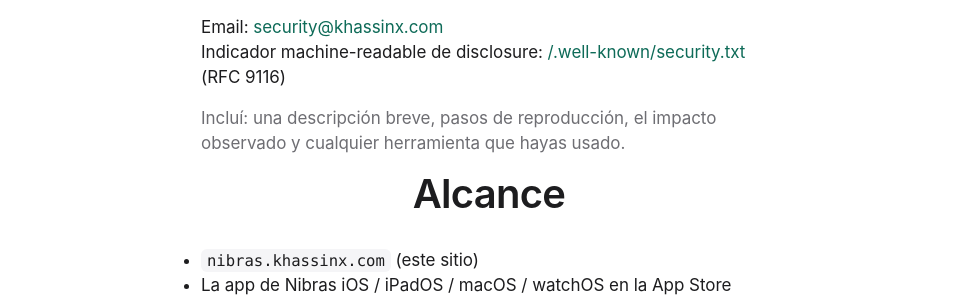
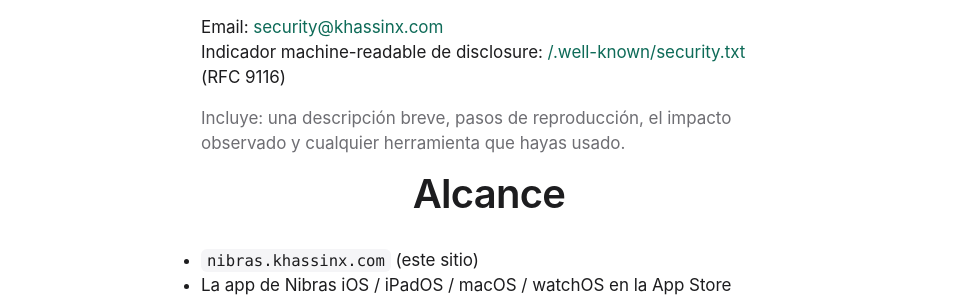
Before and after one commit to KhassinX/nibras-web, a Jekyll site: the page built from es/security/index.html, in a window 1280 px wide and 900 px high, scrolled down 463 px. Shown: the part 152-452 px from the top of the window, without its empty margins (151-1128 px from the left). Built offline with Jekyll 4.4.1, drawn with Linux system fonts in a browser that asks for light colours.

Commit message:
fix(es): la pagina de seguridad voseaba, y era el unico caso vivo del portafolio
"Incluí:" -> "Incluye:". La norma del portafolio es espanol neutral sin voseo, y la pagina equivalente de Lampas ya decia "Incluye": el defecto no era de criterio, era una sola pagina que se quedo atras.

Como se encontro, que es lo que vale anotar: el verificador de publicacion escanea la copia congelada del monorepo, no el sitio publicado. De los 12 casos de voseo que veia ahi, 11 ya estaban corregidos en produccion -- y el unico que si estaba vivo, este, no lo reportaba. Falso positivo y falso negativo por la misma causa. Se descubrio descargando y leyendo las paginas vivas.

Co-Authored-By: Claude Opus 5 <noreply@anthropic.com>

Claude-Session: https://claude.ai/code/session_01BZvyXnpSWsoagqbD6bN21o

```diff
--- a/es/security/index.html
+++ b/es/security/index.html
@@ -21,7 +21,7 @@ canonical_es: /es/security/
       Email: <a href="mailto:security@khassinx.com">security@khassinx.com</a><br>
       Indicador machine-readable de disclosure: <a href="/.well-known/security.txt">/.well-known/security.txt</a> (RFC 9116)
     </p>
-    <p class="text-secondary">Incluí: una descripción breve, pasos de reproducción, el impacto observado y cualquier herramienta que hayas usado.</p>
+    <p class="text-secondary">Incluye: una descripción breve, pasos de reproducción, el impacto observado y cualquier herramienta que hayas usado.</p>
 
     <h2>Alcance</h2>
     <ul>
```
